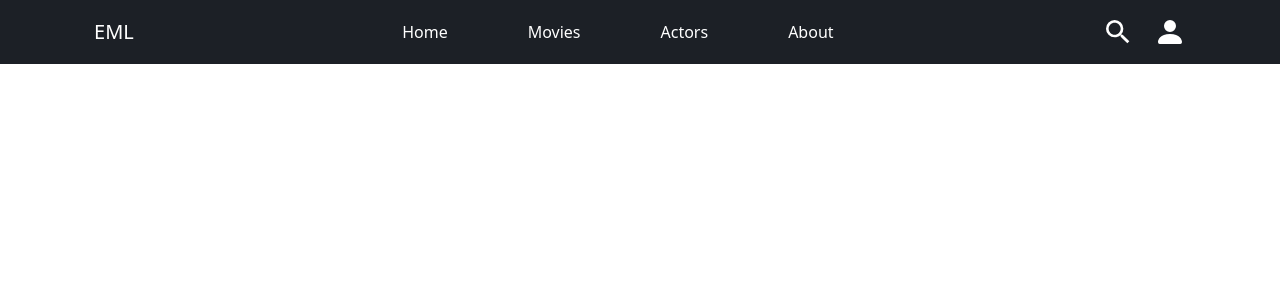
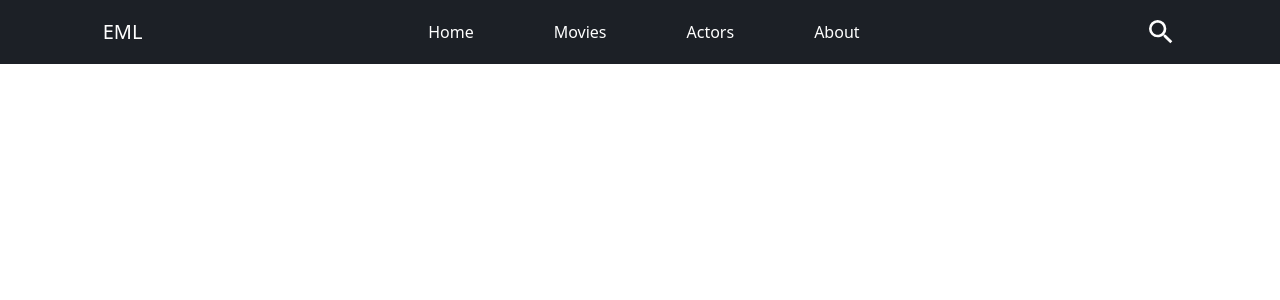
Before and after one commit to KJ-MU/movie-api, a React (Create React App) app: page / in a window 1280 px wide. Shown: the top 300 px of the page. Built offline with nearby package versions, Linux system fonts and the light colour scheme.

Commit message:
A navigation Bar at top and bottom were added.

```diff
--- a/src/components/NavBar.js
+++ b/src/components/NavBar.js
@@ -1,7 +1,13 @@
-import React from "react";
+import React, { useState } from "react";
 import { MdOutlineSearch } from "react-icons/md";
-import { BsFillPersonFill } from "react-icons/bs";
 const NavBar = () => {
+  const [isSearching, setIsSearching] = useState(false);
+  const [icon, setIcon] = useState(true);
+  const handleSearch = () => {
+    setIsSearching(!isSearching);
+    setIcon(!icon);
+  };
+
   return (
     <div className="bg-[#1C2026] h-16 flex justify-between lg:justify-around">
       <div className="flex justify-center self-center text-xl text-white ml-3">
@@ -16,8 +22,21 @@ const NavBar = () => {
         </ul>
       </nav>
       <div className="text-white flex self-center gap-2 lg:gap-5">
-        <MdOutlineSearch className="size-8" />
-        <BsFillPersonFill className="size-8 mr-3" />
+        {isSearching ? (
+          <div>
+            <input
+              type="text"
+              class="py-3 px-4 block w-full border-gray-200 rounded-lg text-sm focus:border-blue-500 focus:ring-blue-500 disabled:opacity-50 disabled:pointer-events-none"
+            ></input>
+            <button>Search</button>
+          </div>
+        ) : (
+          console.log("object")
+        )}
+        <MdOutlineSearch
+          className="size-8 mr-3 cursor-pointer"
+          onClick={handleSearch}
+        />
       </div>
     </div>
   );
--- a/src/components/bottomBar.js
+++ b/src/components/bottomBar.js
@@ -19,6 +19,7 @@ const BottomBar = () => {
         </div>
         <div className="flex flex-col">
           <BsPerson className="self-center size-7" />
+          {}
         </div>
       </div>
     </div>
```
